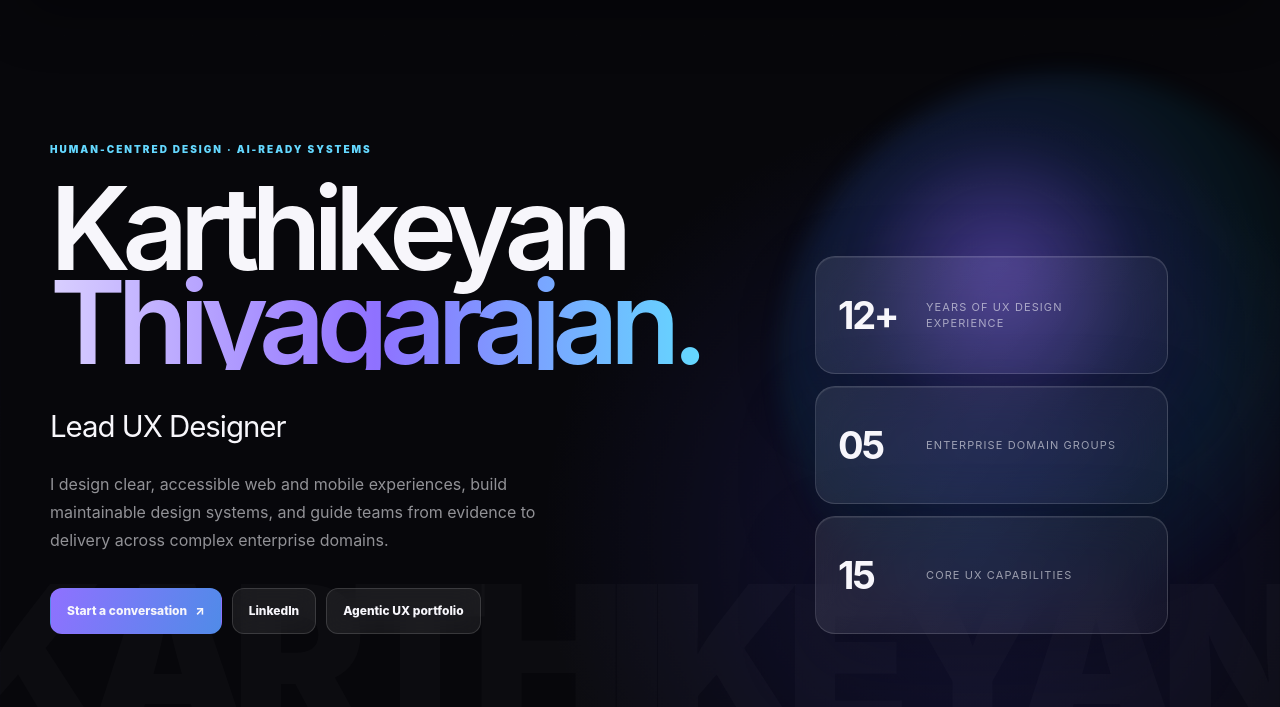
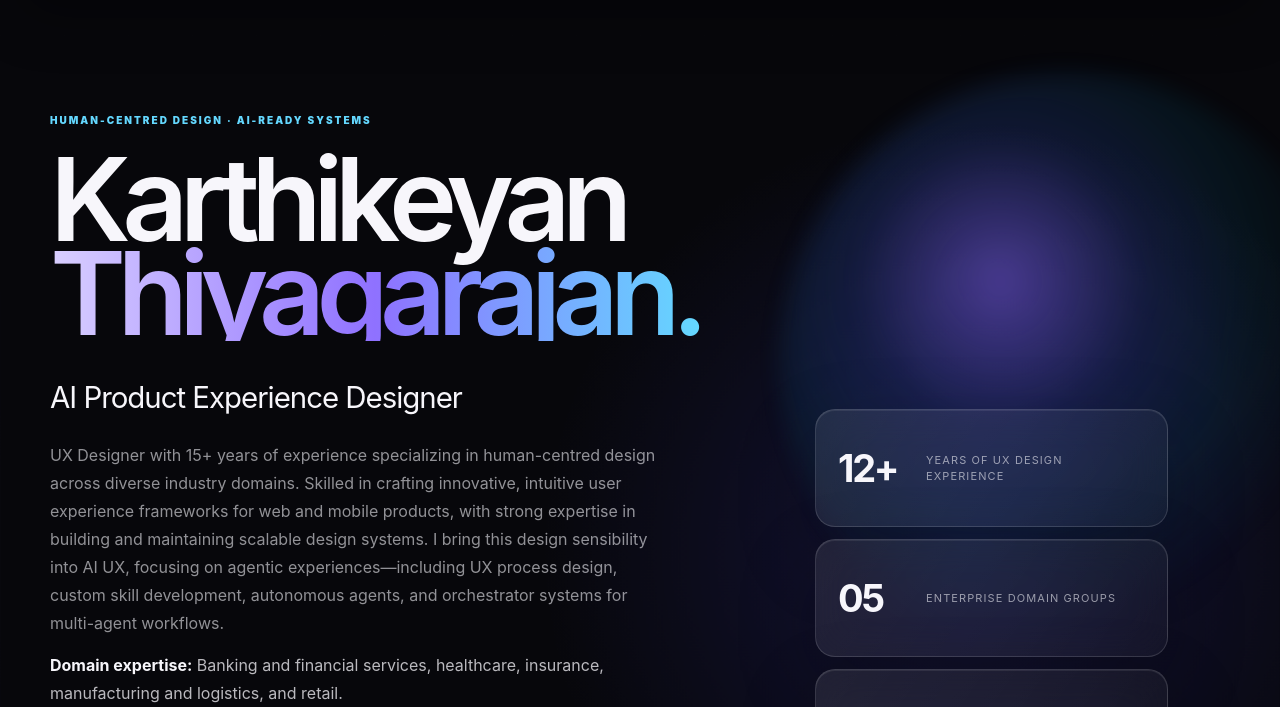
Before and after one commit to kkstarboy/karthikey-ai-portfolio, a plain HTML site: page Karthikeyan-Thiyagarajan-Resume.html in a window 1280 px wide. Shown: the part 93-800 px from the top of the page. Drawn offline with Linux system fonts and the light colour scheme.

Commit message:
Update resume profile and simplify navigation

```diff
--- a/Karthikeyan-Thiyagarajan-Resume.html
+++ b/Karthikeyan-Thiyagarajan-Resume.html
@@ -97,7 +97,9 @@
     h1 { max-width: 780px; margin: 0; font-size: clamp(66px,9vw,126px); line-height: .82; letter-spacing: -.075em; font-weight: 620; }
     h1 span { display: block; color: transparent; background: linear-gradient(90deg,#d9cfff,var(--violet),var(--blue)); -webkit-background-clip: text; background-clip: text; }
     .role { margin: 34px 0 0; font-size: clamp(20px,2.3vw,32px); letter-spacing: -.035em; }
-    .hero-summary { max-width: 540px; margin: 22px 0 0; color: var(--muted); font-size: 16px; line-height: 1.75; }
+    .hero-summary { max-width: 620px; margin: 22px 0 0; color: var(--muted); font-size: 16px; line-height: 1.75; }
+    .domain-summary { display: block; margin-top: 14px; color: rgba(247,246,251,.75); }
+    .domain-summary strong { color: var(--text); }
     .hero-actions { margin-top: 34px; display: flex; flex-wrap: wrap; gap: 10px; }
     .button { padding: 13px 16px; display: inline-flex; align-items: center; gap: 8px; border: 1px solid var(--line); border-radius: 12px; background: var(--panel); font-size: 12px; font-weight: 800; text-decoration: none; backdrop-filter: blur(12px); }
     .button.primary { border-color: transparent; background: linear-gradient(110deg,var(--violet),#508be8); }
@@ -255,8 +257,8 @@
         <div>
           <p class="eyebrow">Human-centred design · AI-ready systems</p>
           <h1>Karthikeyan <span>Thiyagarajan.</span></h1>
-          <p class="role">Lead UX Designer</p>
-          <p class="hero-summary">I design clear, accessible web and mobile experiences, build maintainable design systems, and guide teams from evidence to delivery across complex enterprise domains.</p>
+          <p class="role">AI Product Experience Designer</p>
+          <p class="hero-summary">UX Designer with 15+ years of experience specializing in human-centred design across diverse industry domains. Skilled in crafting innovative, intuitive user experience frameworks for web and mobile products, with strong expertise in building and maintaining scalable design systems. I bring this design sensibility into AI UX, focusing on agentic experiences—including UX process design, custom skill development, autonomous agents, and orchestrator systems for multi-agent workflows.<span class="domain-summary"><strong>Domain expertise:</strong> Banking and financial services, healthcare, insurance, manufacturing and logistics, and retail.</span></p>
           <div class="hero-actions">
             <a class="button primary" href="mailto:kkstarboy@gmail.com">Start a conversation <span aria-hidden="true">↗</span></a>
             <a class="button" href="https://www.linkedin.com/in/karthi-keyan-uxdesigner/" target="_blank" rel="noreferrer">LinkedIn</a>
```
Also changed, not shown: index.html (+1 -1 lines).
